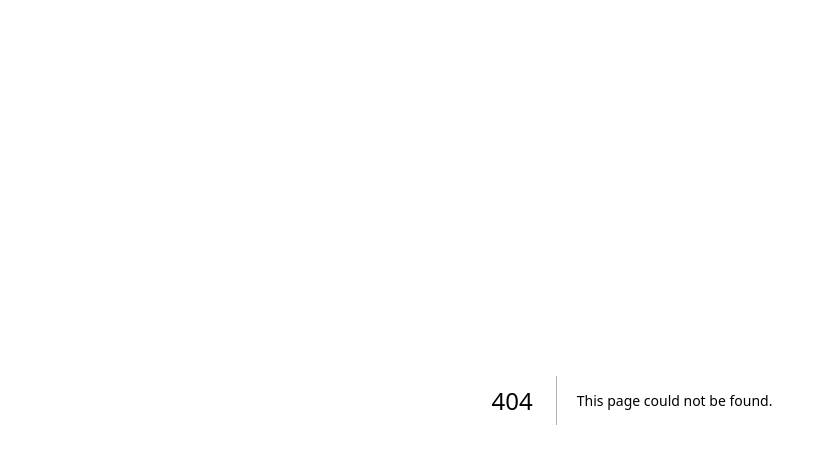
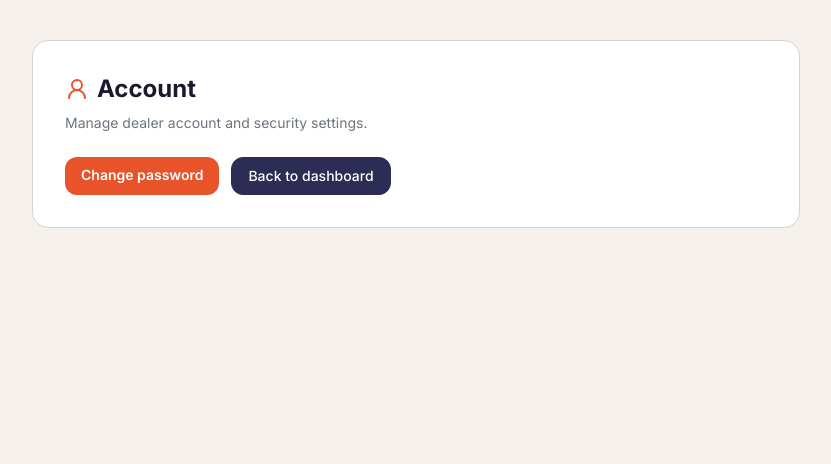
Before and after one commit to shukla-manya/evision-platform-, a Next.js app in the folder frontend-web/: page /dealer/account in a window 1280 px wide. Before the commit this address had no page. Shown: the top 464 px of the page, without its empty margins (8-839 px from the left). Built offline with nearby package versions, Linux system fonts and the light colour scheme.

Commit message:
feat: update features and improve system performance

```diff
--- /dev/null
+++ b/frontend-web/app/dealer/account/page.tsx
@@ -0,0 +1,28 @@
+'use client';
+
+import Link from 'next/link';
+import { UserRound } from 'lucide-react';
+
+export default function DealerAccountPage() {
+  return (
+    <div className="min-h-screen bg-ev-bg p-6 sm:p-10">
+      <div className="max-w-3xl ev-card p-8">
+        <h1 className="text-2xl font-bold text-ev-text flex items-center gap-2">
+          <UserRound size={24} className="text-ev-primary" />
+          Account
+        </h1>
+        <p className="text-ev-muted text-sm mt-2">
+          Manage dealer account and security settings.
+        </p>
+        <div className="mt-6 flex flex-wrap gap-3">
+          <Link href="/reset-password?role=dealer" className="ev-btn-primary text-sm py-2 px-4 inline-flex">
+            Change password
+          </Link>
+          <Link href="/dealer/dashboard" className="ev-btn-secondary text-sm py-2 px-4 inline-flex">
+            Back to dashboard
+          </Link>
+        </div>
+      </div>
+    </div>
+  );
+}
```
